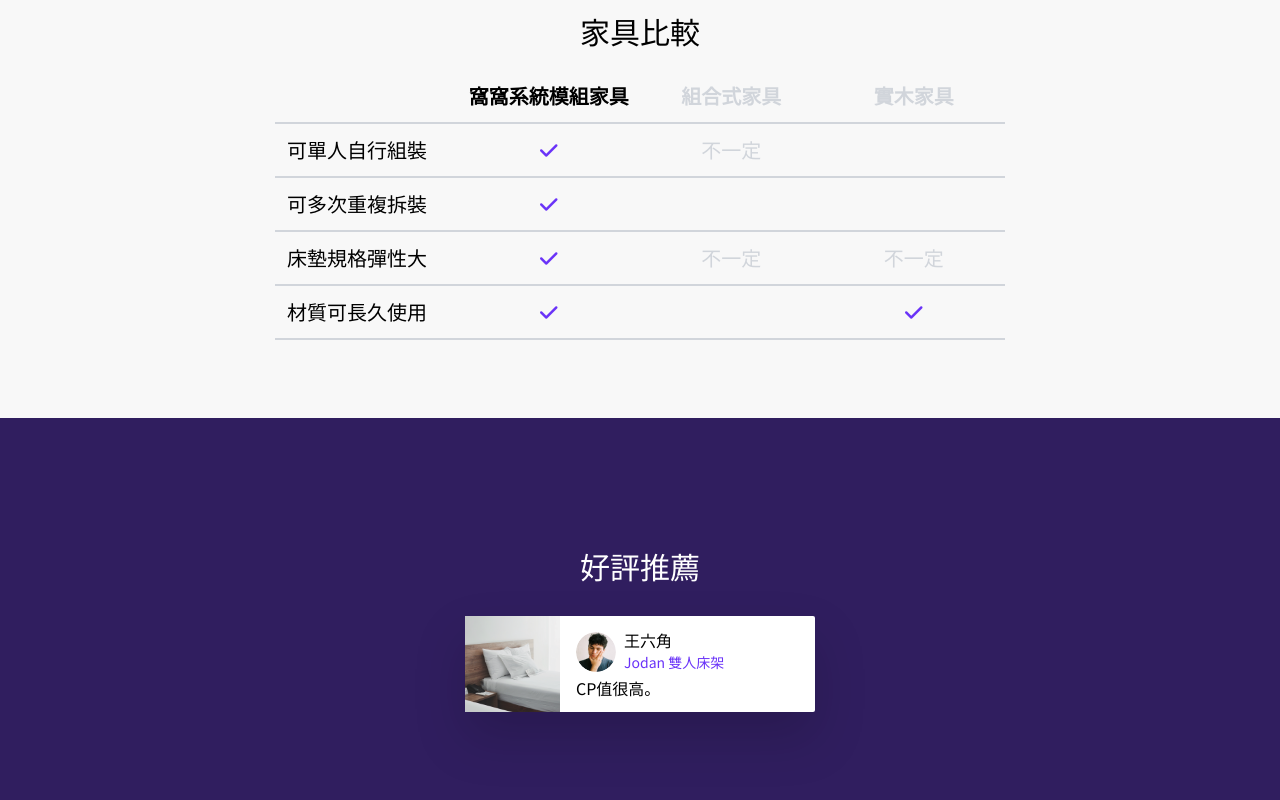
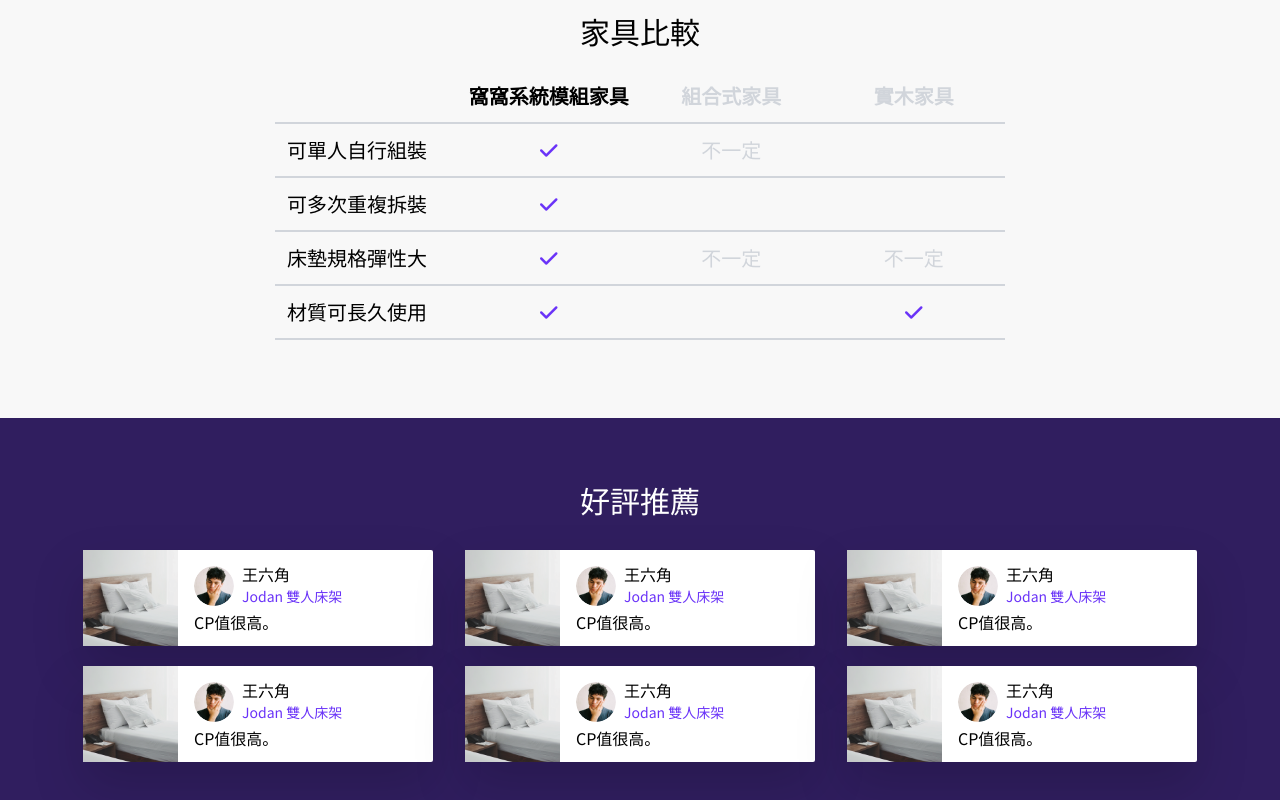
Before and after one commit to todelusion/Vanilla-JS-woworoom, a website: page src/index.html in a window 1280 px wide. Shown: the part 1090-1890 px from the top of the page. Drawn offline with nearby package versions, Linux system fonts and the light colour scheme; files that its build step writes are made by us from their sources; a web font is replaced by a local one.

Commit message:
f/userReview_100%

```diff
--- a/src/index.html
+++ b/src/index.html
@@ -75,9 +75,9 @@
         </tbody>
       </table>
     </section>
-    <section class="bg-[#301E5F] h-[424px] flex flex-col justify-center items-center">
+    <section class="bg-[#301E5F] pt-16 pb-20 flex flex-col justify-center items-center">
       <h2 class="text-3xl text-white text mb-8">好評推薦</h2>
-      <ul>
+      <ul class="grid grid-cols-1 md:grid-cols-2 xl:grid-cols-3 gap-x-8 gap-y-5">
         <li class="flex max-h-24 w-[350px] bg-white items-center rounded-sm drop-shadow-2xl">
           <img src="./image/cXcOLhu.png" alt="" class="h-24 object-cover">
           <div class="ml-4">
@@ -89,11 +89,61 @@
             <p>CP值很高。</p>
           </div>
         </li>
-        <li></li>
-        <li></li>
-        <li></li>
-        <li></li>
-        <li></li>
+        <li class="flex max-h-24 w-[350px] bg-white items-center rounded-sm drop-shadow-2xl">
+          <img src="./image/cXcOLhu.png" alt="" class="h-24 object-cover">
+          <div class="ml-4">
+            <div class="grid grid-rows-2 grid-flow-col gap-x-2">
+              <img src="./image/I9L7WOr.png" alt=""  width="40" class="row-span-2 rounded-full self-center">
+              <p class="self-end">王六角</p>
+              <p class="text-sm text-primary self-start">Jodan 雙人床架</p>
+            </div>
+            <p>CP值很高。</p>
+          </div>
+        </li>
+        <li class="flex max-h-24 w-[350px] bg-white items-center rounded-sm drop-shadow-2xl">
+          <img src="./image/cXcOLhu.png" alt="" class="h-24 object-cover">
+          <div class="ml-4">
+            <div class="grid grid-rows-2 grid-flow-col gap-x-2">
+              <img src="./image/I9L7WOr.png" alt=""  width="40" class="row-span-2 rounded-full self-center">
+              <p class="self-end">王六角</p>
+              <p class="text-sm text-primary self-start">Jodan 雙人床架</p>
+            </div>
+            <p>CP值很高。</p>
+          </div>
+        </li>
+        <li class="hidden md:flex max-h-24 w-[350px] bg-white items-center rounded-sm drop-shadow-2xl">
+          <img src="./image/cXcOLhu.png" alt="" class="h-24 object-cover">
+          <div class="ml-4">
+            <div class="grid grid-rows-2 grid-flow-col gap-x-2">
+              <img src="./image/I9L7WOr.png" alt=""  width="40" class="row-span-2 rounded-full self-center">
+              <p class="self-end">王六角</p>
+              <p class="text-sm text-primary self-start">Jodan 雙人床架</p>
+            </div>
+            <p>CP值很高。</p>
+          </div>
+        </li>
+        <li class="hidden md:flex max-h-24 w-[350px] bg-white items-center rounded-sm drop-shadow-2xl">
+          <img src="./image/cXcOLhu.png" alt="" class="h-24 object-cover">
+          <div class="ml-4">
+            <div class="grid grid-rows-2 grid-flow-col gap-x-2">
+              <img src="./image/I9L7WOr.png" alt=""  width="40" class="row-span-2 rounded-full self-center">
+              <p class="self-end">王六角</p>
+              <p class="text-sm text-primary self-start">Jodan 雙人床架</p>
+            </div>
+            <p>CP值很高。</p>
+          </div>
+        </li>
+        <li class="hidden md:flex max-h-24 w-[350px] bg-white items-center rounded-sm drop-shadow-2xl">
+          <img src="./image/cXcOLhu.png" alt="" class="h-24 object-cover">
+          <div class="ml-4">
+            <div class="grid grid-rows-2 grid-flow-col gap-x-2">
+              <img src="./image/I9L7WOr.png" alt=""  width="40" class="row-span-2 rounded-full self-center">
+              <p class="self-end">王六角</p>
+              <p class="text-sm text-primary self-start">Jodan 雙人床架</p>
+            </div>
+            <p>CP值很高。</p>
+          </div>
+        </li>
       </ul>
     </section>
   </body>
```
